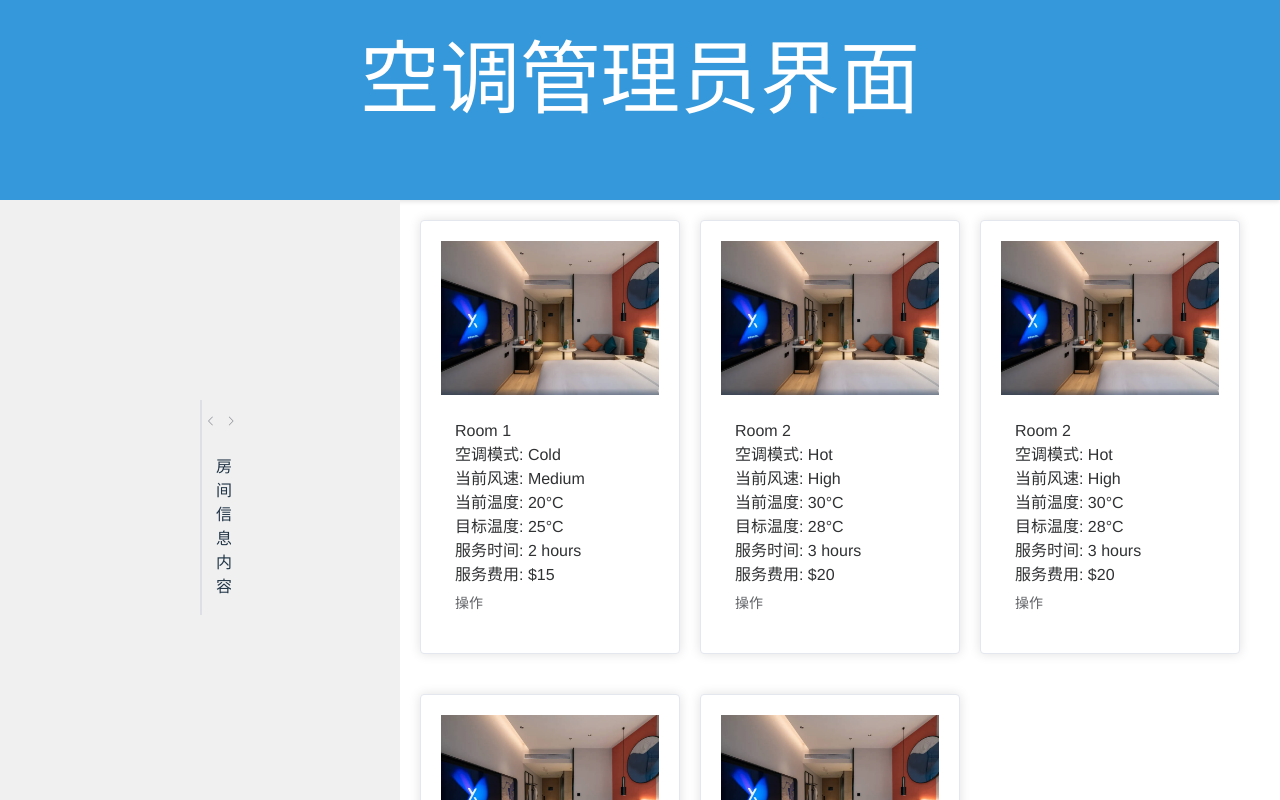
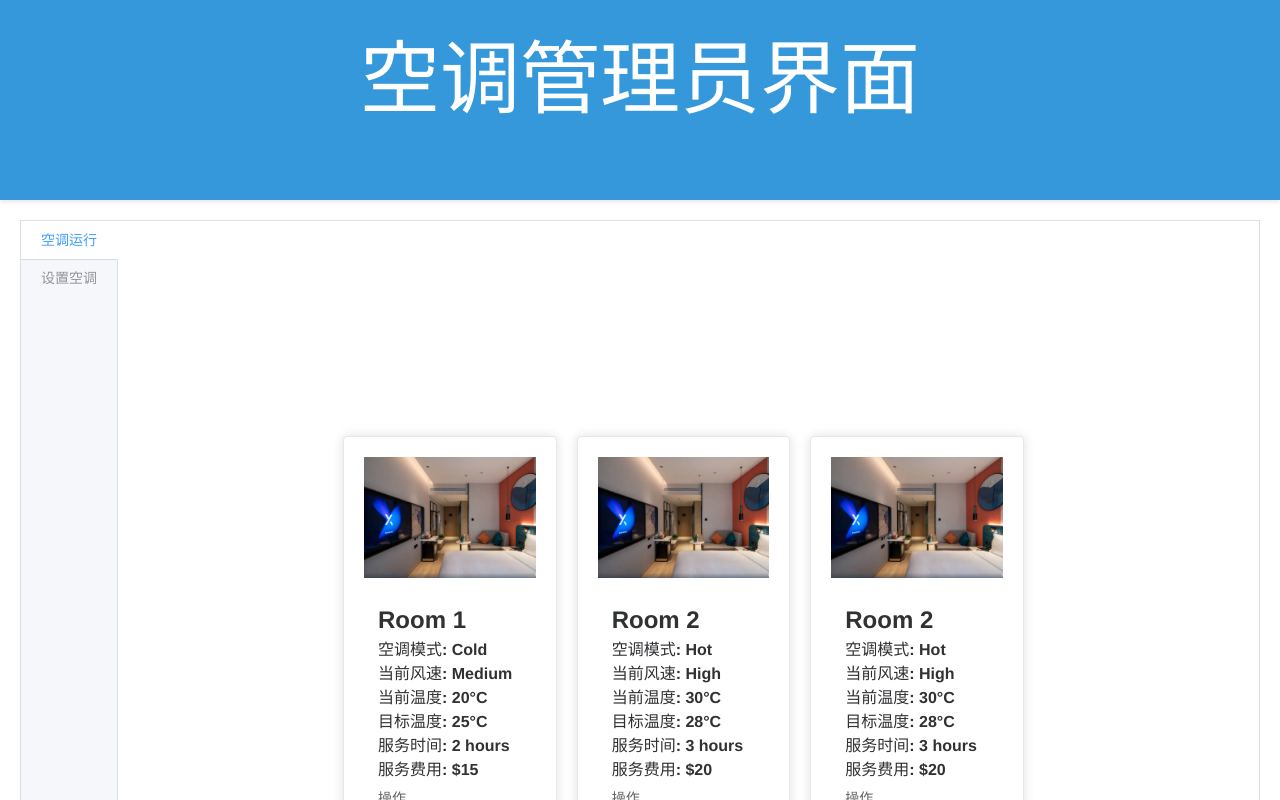
Before and after one commit to 550-ml/BUPT-2023-SE-Homework, a Vue app in the folder frontend/: page /administrator in a window 1280 px wide. Shown: the top 800 px of the page. Built offline with nearby package versions, Linux system fonts and the light colour scheme.

Commit message:
feat: change Adm

```diff
--- a/frontend/components.d.ts
+++ b/frontend/components.d.ts
@@ -19,9 +19,12 @@ declare module 'vue' {
     ElIcon: typeof import('element-plus/es')['ElIcon']
     ElInput: typeof import('element-plus/es')['ElInput']
     ElMain: typeof import('element-plus/es')['ElMain']
+    ElRadioButton: typeof import('element-plus/es')['ElRadioButton']
+    ElRadioGroup: typeof import('element-plus/es')['ElRadioGroup']
     ElRow: typeof import('element-plus/es')['ElRow']
     ElTabPane: typeof import('element-plus/es')['ElTabPane']
     ElTabs: typeof import('element-plus/es')['ElTabs']
+    'ElTabs:': typeof import('element-plus/es')['ElTabs:']
     Navbar: typeof import('./src/components/Navbar.vue')['default']
     RouterLink: typeof import('vue-router')['RouterLink']
     RouterView: typeof import('vue-router')['RouterView']
--- a/frontend/src/views/Administrator/Administrator.vue
+++ b/frontend/src/views/Administrator/Administrator.vue
@@ -5,18 +5,15 @@
                 <div class="head-text">空调管理员界面</div>
             </el-header>
             <el-container>
-                <el-aside width="200px">
-                    <el-tabs type="border-card">
-                        <el-tab-pane label="房间信息">
-                            房间信息内容
-                        </el-tab-pane>
-                        <el-tab-pane label="空调参数调节">
-                            空调参数调节内容
-                        </el-tab-pane>
+                <!-- <el-aside width="200px">
+                    <el-tabs type="border-card" tab-position="left">
+                        <el-tab-pane label="空调运行">空调运行</el-tab-pane>
+                        <el-tab-pane label="设置空调">设置空调</el-tab-pane>
                     </el-tabs>
-                </el-aside>
+                </el-aside> -->
                 <el-main>
-                    <!-- 主要内容 -->
+                    <el-tabs type="border-card" tab-position="left">
+                        <el-tab-pane label="空调运行" class="left-text">
                             <div class="show-mes">
                                 <el-card v-for="(room, index) in roomsInfo" :key="index">
                                     <img src="../../assets/room1.jpg" class="image" />
@@ -34,6 +31,9 @@
                                     </div>
                                 </el-card>
                             </div>
+                        </el-tab-pane>
+                        <el-tab-pane label="设置空调" class="left-text">设置空调</el-tab-pane>
+                    </el-tabs>
                 </el-main>
             </el-container>
             <el-footer>Footer</el-footer>
@@ -129,13 +129,27 @@ setInterval(() => {
     /* 字体加粗 */
 }
 
-/* 侧边栏样式 */
-.el-aside {
-    background-color: #f0f0f0;
-    /* 设置侧边栏背景色 */
+
+.el-tabs {
+    flex: 1;
+    height: 100%;
+    /* 使用 el-aside 的高度 */
+
+}
+
+.el-tab-pane {
     padding: 200px;
-    box-sizing: border-box;
-    /* 保证padding不影响元素宽度 */
+}
+
+.el-tabs__content {
+    padding: 200px;
+    color: #6b778c;
+    font-size: 32px;
+    font-weight: 600;
+}
+
+.left-text {
+    font-size: 24px;
 }
 
 /* 主要内容样式 */
```
Lines whose indentation alone changed are shown as unchanged.
